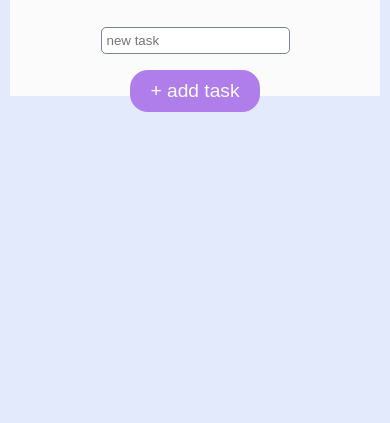
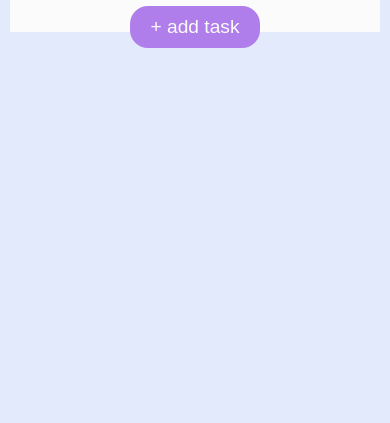
Before and after one commit to jhonnycs/to-do-list, a plain HTML site: page index.html in a window 390 px wide. Shown: the part 421-844 px from the top of the page. Drawn offline with Linux system fonts and the light colour scheme.

Commit message:
pequena correção para mobile

```diff
--- a/css/style.css
+++ b/css/style.css
@@ -193,3 +193,9 @@ button:hover {
     background-color: var(--lilásEsc);
     transition: .3s;
 }
+
+@media screen and (max-width: 768px) {
+    body {
+        height: 85vh;
+    }
+}
```
